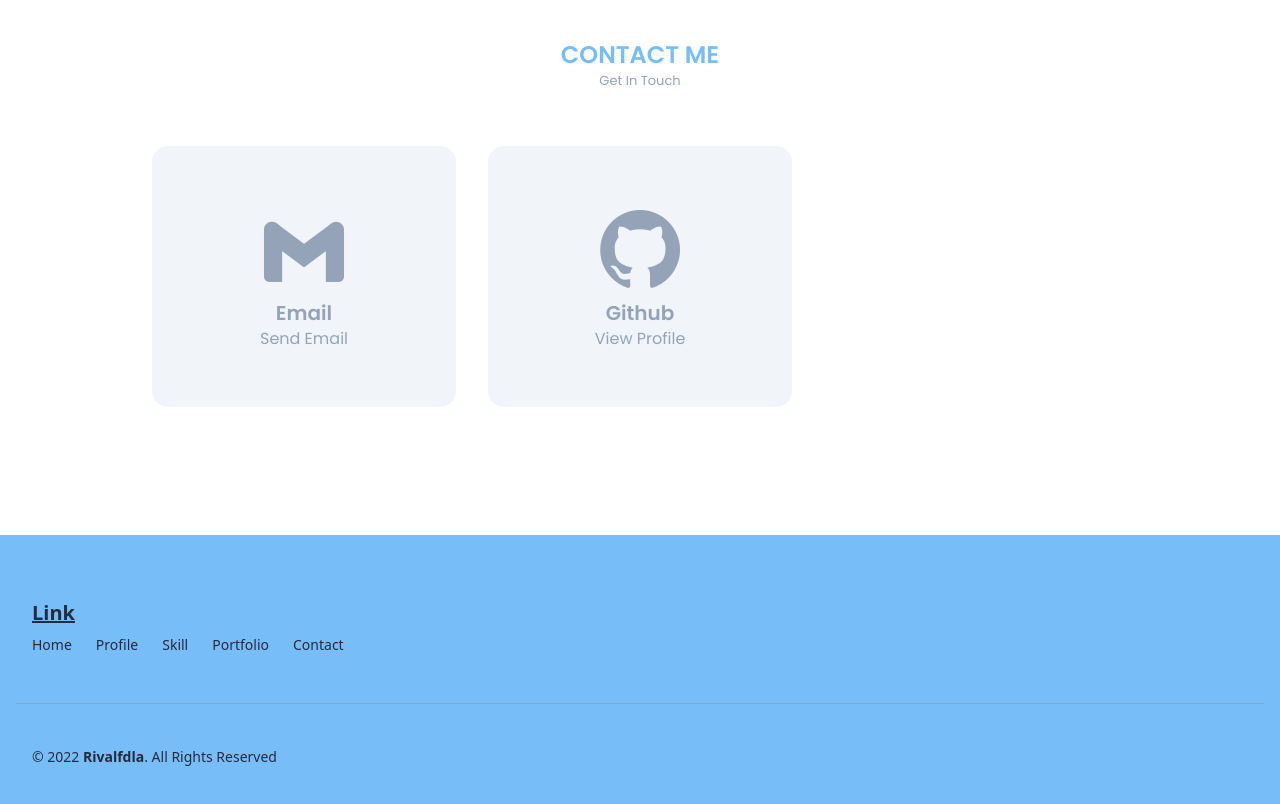
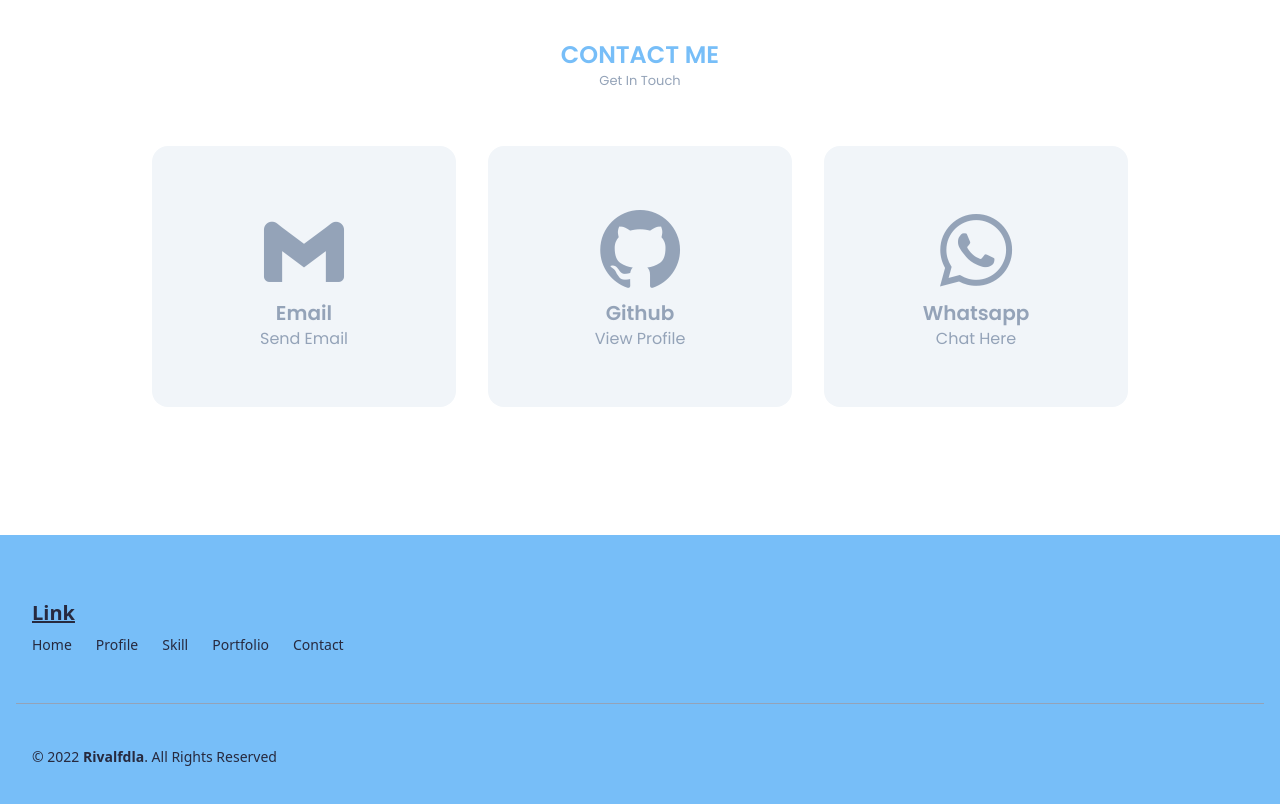
Before and after one commit to rivalfdla/portfolio, a website: page index.html in a window 1280 px wide. Shown: the part 2740-3544 px from the top of the page. Drawn offline with nearby package versions, Linux system fonts and the light colour scheme.

Commit message:
Update index.html

```diff
--- a/index.html
+++ b/index.html
@@ -298,7 +298,7 @@
             </div>
           </a>
         </div>
-<!--         <div class="w-full p-4 md:w-1/2 lg:w-1/2 xl:w-1/3">
+      <div class="w-full p-4 md:w-1/2 lg:w-1/2 xl:w-1/3">
           <a href="https://wa.me/6285830092151" target="_blank" class="contact-icons">
             <div class="contact-card hover:border-whatsapp hover:text-whatsapp">
               <i class="bx bxl-whatsapp text-6xl lg:text-8xl"></i>
@@ -306,7 +306,7 @@
               <span class="contact-subtitle">Chat Here</span>
             </div>
           </a>
-        </div> -->
+        </div>
       </div>
     </div>
   </section>
```
